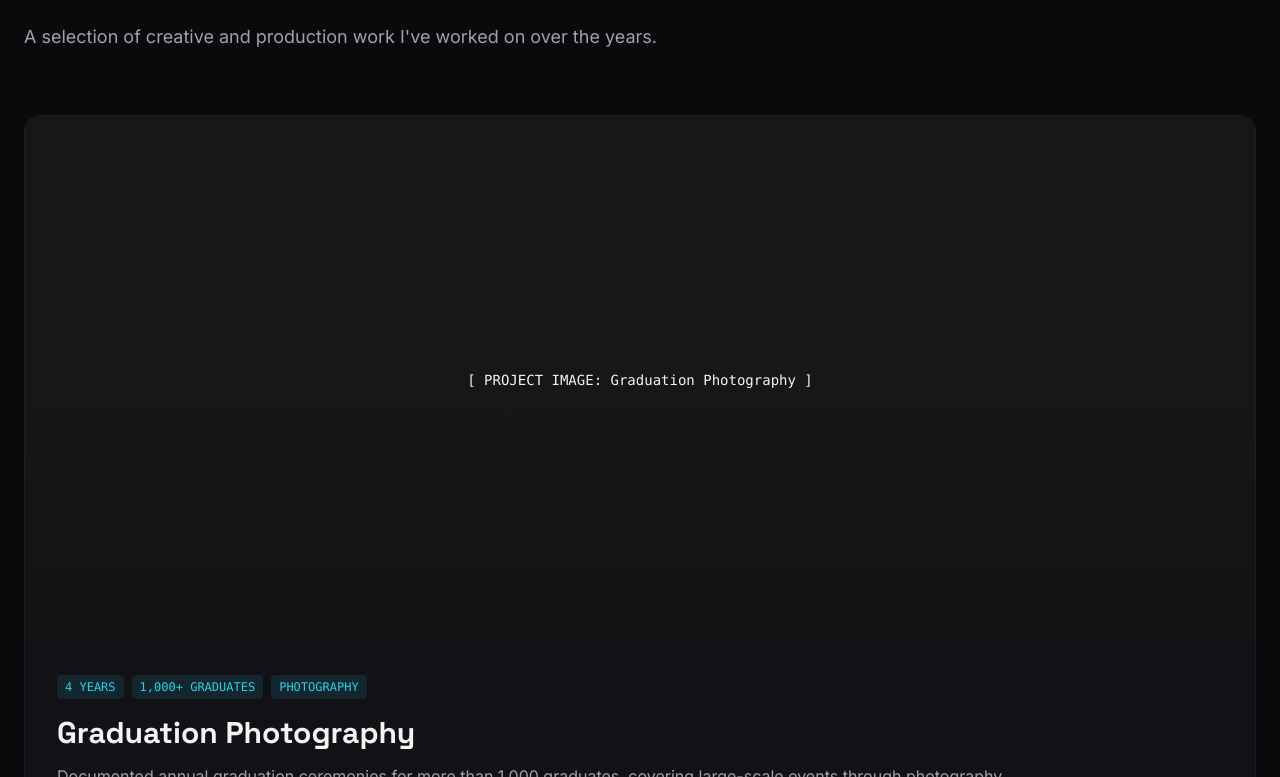
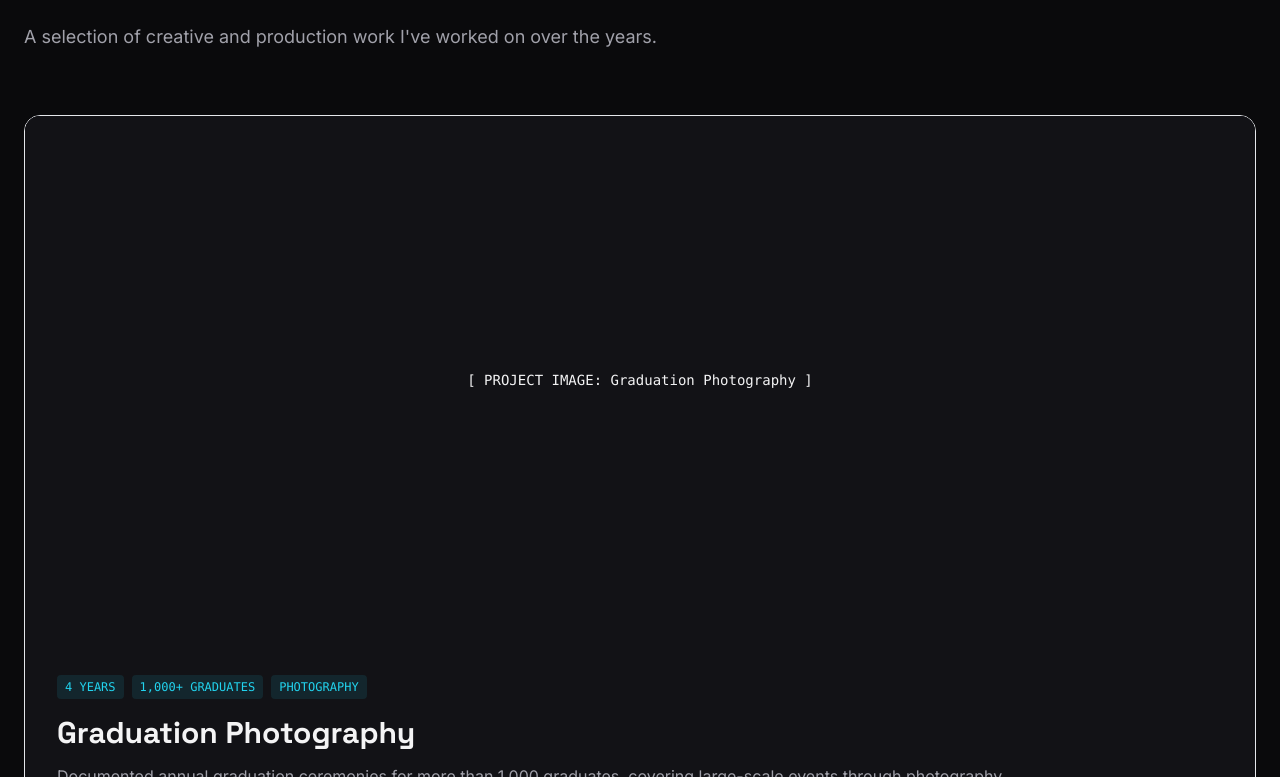
Before and after one commit to afanurkholik/PORTOFOLIOKU, a React (Vite) app: page / in a window 1280 px wide. Shown: the part 1183-1960 px from the top of the page. Built offline with nearby package versions, Linux system fonts and the light colour scheme.

Commit message:
Update Work.jsx

```diff
--- a/src/components/Work.jsx
+++ b/src/components/Work.jsx
@@ -2,8 +2,11 @@ import React from 'react';
 import { motion } from 'framer-motion';
 import { projects } from '../data/content';
 import { ArrowUpRight } from 'lucide-react';
+import { useApp } from '../context/AppContext';
 
 export default function Work() {
+  const { t } = useApp();
+
   return (
     <section id="work" className="py-24 md:py-32 relative">
       <div className="max-w-7xl mx-auto px-6">
@@ -13,8 +16,8 @@ export default function Work() {
           viewport={{ once: true }}
           className="mb-16"
         >
-          <h2 className="font-display text-4xl md:text-6xl font-bold mb-4">SELECTED WORK</h2>
-          <p className="text-secondary text-lg max-w-2xl">A selection of creative and production work I've worked on over the years.</p>
+          <h2 className="font-display text-4xl md:text-6xl font-bold mb-4">{t('work.title')}</h2>
+          <p className="text-secondary text-lg max-w-2xl">{t('work.subtitle')}</p>
         </motion.div>
 
         <div className="grid md:grid-cols-2 gap-8">
@@ -25,11 +28,10 @@ export default function Work() {
               whileInView={{ opacity: 1, y: 0 }}
               viewport={{ once: true }}
               transition={{ delay: index * 0.1 }}
-              className={`group relative bg-surface border border-white/5 rounded-2xl overflow-hidden hover:border-accent/30 transition-all duration-500 ${index === 0 ? 'md:col-span-2' : ''}`}
+              className={`group relative bg-surface border border-border rounded-2xl overflow-hidden hover:border-accent/30 transition-all duration-500 ${index === 0 ? 'md:col-span-2' : ''}`}
             >
               <div className={`relative ${index === 0 ? 'aspect-[21/9]' : 'aspect-[16/9]'} overflow-hidden bg-background`}>
-                {/* Image Placeholder */}
-                <div className="absolute inset-0 flex items-center justify-center bg-neutral-900 group-hover:scale-105 transition-transform duration-700">
+                <div className="absolute inset-0 flex items-center justify-center bg-surface group-hover:scale-105 transition-transform duration-700">
                   <span className="text-secondary/30 font-mono text-sm">[ PROJECT IMAGE: {project.title} ]</span>
                 </div>
                 <div className="absolute inset-0 bg-gradient-to-t from-surface via-transparent to-transparent opacity-80" />
@@ -56,7 +58,7 @@ export default function Work() {
 
         <div className="mt-16 text-center">
           <a href="#" className="inline-flex items-center gap-2 text-secondary hover:text-accent transition-colors font-mono text-sm tracking-wider">
-            VIEW ALL WORK →
+            {t('work.viewAll')}
           </a>
         </div>
       </div>
```
